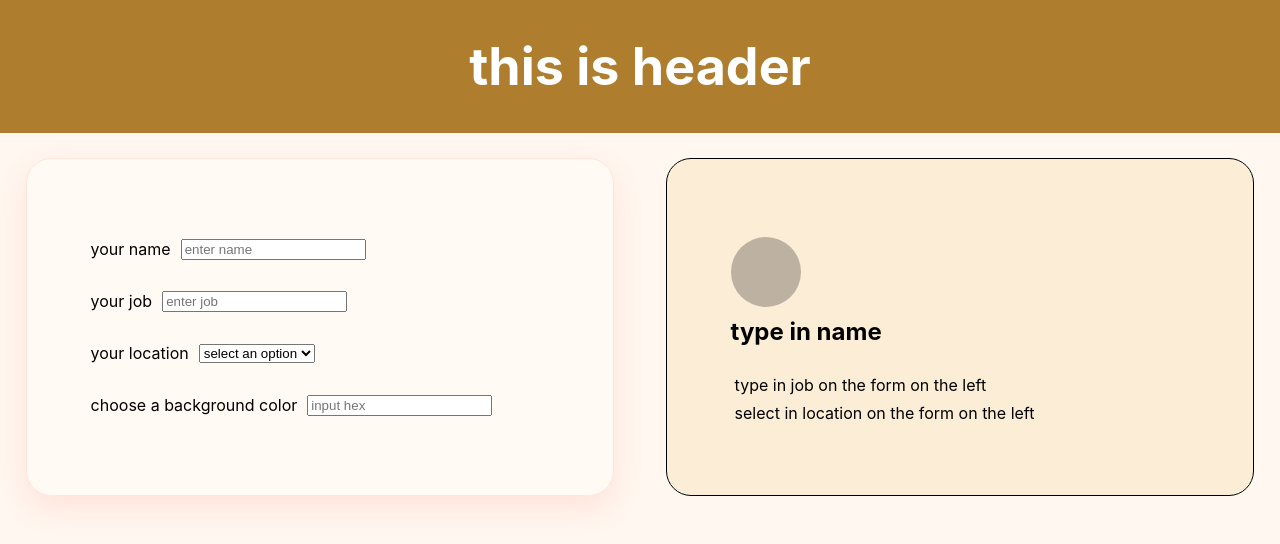
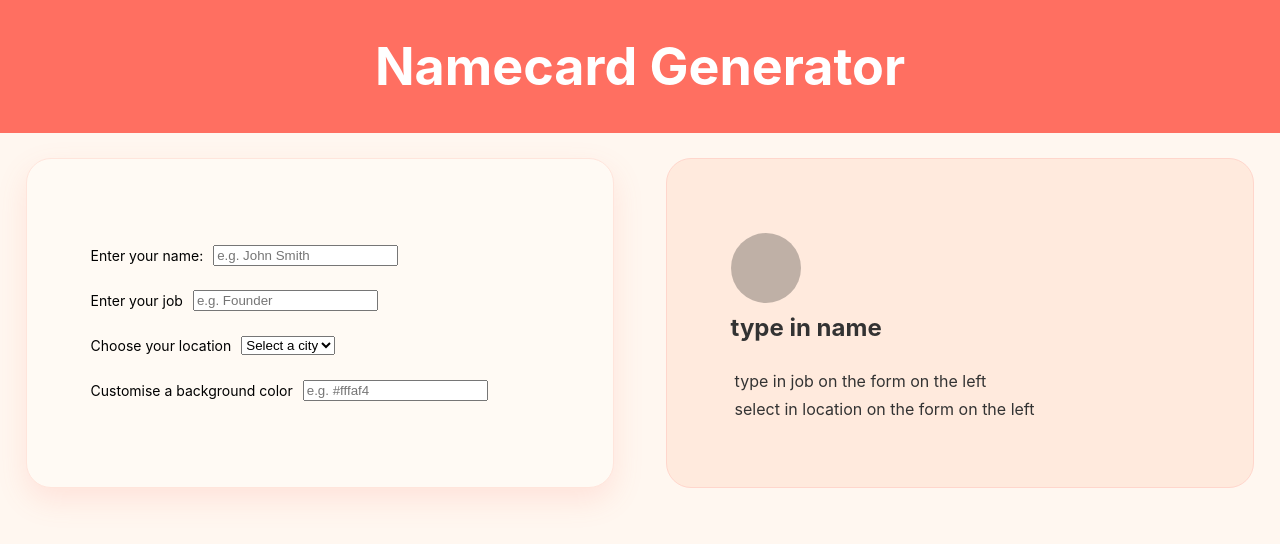
Before and after one commit to fivefootwan/062625-my-practice, a React (Create React App) app in the folder my-practice/: page / in a window 1280 px wide. Shown: the top 544 px of the page. Built offline with nearby package versions, Linux system fonts and the light colour scheme.

Commit message:
done phase 1

```diff
--- a/my-practice/src/App.css
+++ b/my-practice/src/App.css
@@ -16,7 +16,7 @@
 }
 
 .App-header {
-  background-color: #ae7d2d;
+  background-color: #ff6f61;
   display: flex;
   flex-direction: column;
   align-items: center;
@@ -51,12 +51,14 @@
   display: flex;
   gap: 10px;
   align-items: center;
+  font-size: 14px;
 }
 
 .Namecard {
-  background-color: #fcedd6;
+  background-color: #ffeadd;
   border-radius: 25px;
-  border: 1px solid black;
+  border: 1px solid #ffd6cc;
+  color:#333;
   width: 50vw;
   display: flex;
   flex-direction: column;
--- a/my-practice/src/App.js
+++ b/my-practice/src/App.js
@@ -11,40 +11,40 @@ function App() {
   return (
     <div className="App">
       <header className="App-header">
-        <h1>this is header</h1>
+        <h1>Namecard Generator</h1>
       </header>
 
       <div className="Namecard-generator">
         <form className="Input-form">
           <div className='Input-field'>
-            <p>your name</p>
-            <input placeholder='enter name' value={name} onChange={(e) => setName(e.target.value)}></input>
+            <p>Enter your name:</p>
+            <input placeholder='e.g. John Smith' value={name} onChange={(e) => setName(e.target.value)}></input>
           </div>
 
           <div className='Input-field'>
-            <p>your job</p>
-            <input placeholder='enter job' value={job} onChange={(e) => setJob(e.target.value)}></input>
+            <p>Enter your job</p>
+            <input placeholder='e.g. Founder' value={job} onChange={(e) => setJob(e.target.value)}></input>
           </div>
 
           <div className='Input-field'>
-            <p>your location</p>
-            <select placeholder='enter location' value={location} onChange={(e) => setLocation(e.target.value)} >
-              <option>select an option</option>
+            <p>Choose your location</p>
+            <select placeholder='Choose a location' value={location} onChange={(e) => setLocation(e.target.value)} >
+              <option>Select a city</option>
               <option value="city 1">city 1</option>
               <option value="city 2">city 2</option>
             </select>
           </div>
 
           <div className='Input-field'>
-            <p>choose a background color</p>
-            <input placeholder="input hex" value={bgcolor} onChange={(e) => setBgcolor(e.target.value)}></input>
+            <p>Customise a background color</p>
+            <input placeholder="e.g. #fffaf4" value={bgcolor} onChange={(e) => setBgcolor(e.target.value)}></input>
 
           </div>
 
 
         </form>
 
-        <div className="Namecard" style={{ backgroundColor: bgcolor === '' ? '#fcedd6' : bgcolor }}>
+        <div className="Namecard" style={{ backgroundColor: bgcolor === '' ? '#ffeadd' : bgcolor }}>
           <div className='Profile-pic'></div>
           <p id="Namecard-name">{name === '' ? 'type in name' : name}</p>
           <p id="Namecard-job">{job === '' ? 'type in job on the form on the left' : job}</p>
```
